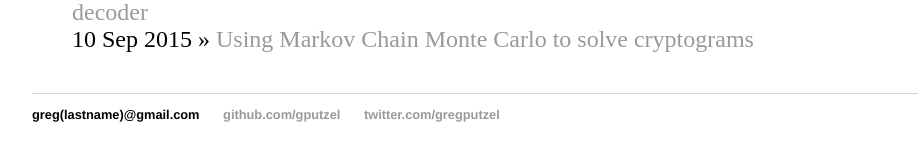
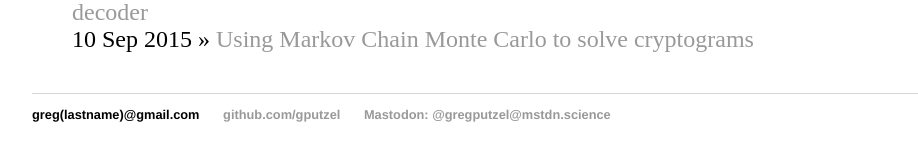
Before and after one commit to gputzel/gputzel.github.io, a Jekyll site: the page built from index.html, in a window 1280 px wide. Shown: the part 173-334 px from the top of the page, without its empty margins (160-1078 px from the left). Built offline with Jekyll 4.4.1, drawn with Linux system fonts in a browser that asks for light colours.

Commit message:
Replace Twitter handle with Mastodon

```diff
--- a/_layouts/default.html
+++ b/_layouts/default.html
@@ -21,7 +21,7 @@
             <ul>
             <li>greg(lastname)@gmail.com</li>
             <li><a href="https://github.com/gputzel">github.com/gputzel</a></li>
-            <li><a href="https://twitter.com/gregputzel">twitter.com/gregputzel</a></li>
+            <li><a href="https://mstdn.science/@gregputzel">Mastodon: @gregputzel@mstdn.science</a></li>
             </ul>
 		</footer>
 	</body>
```
